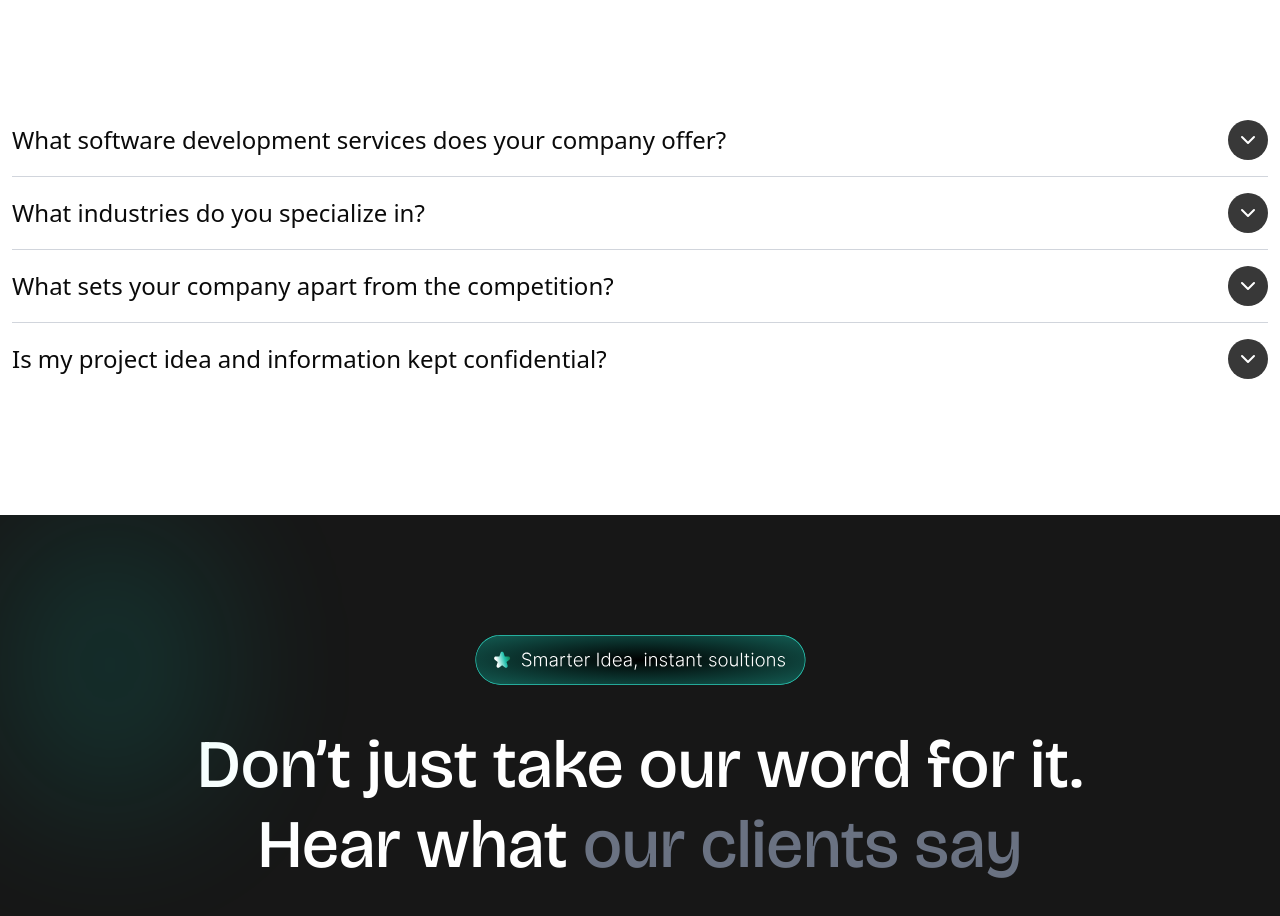
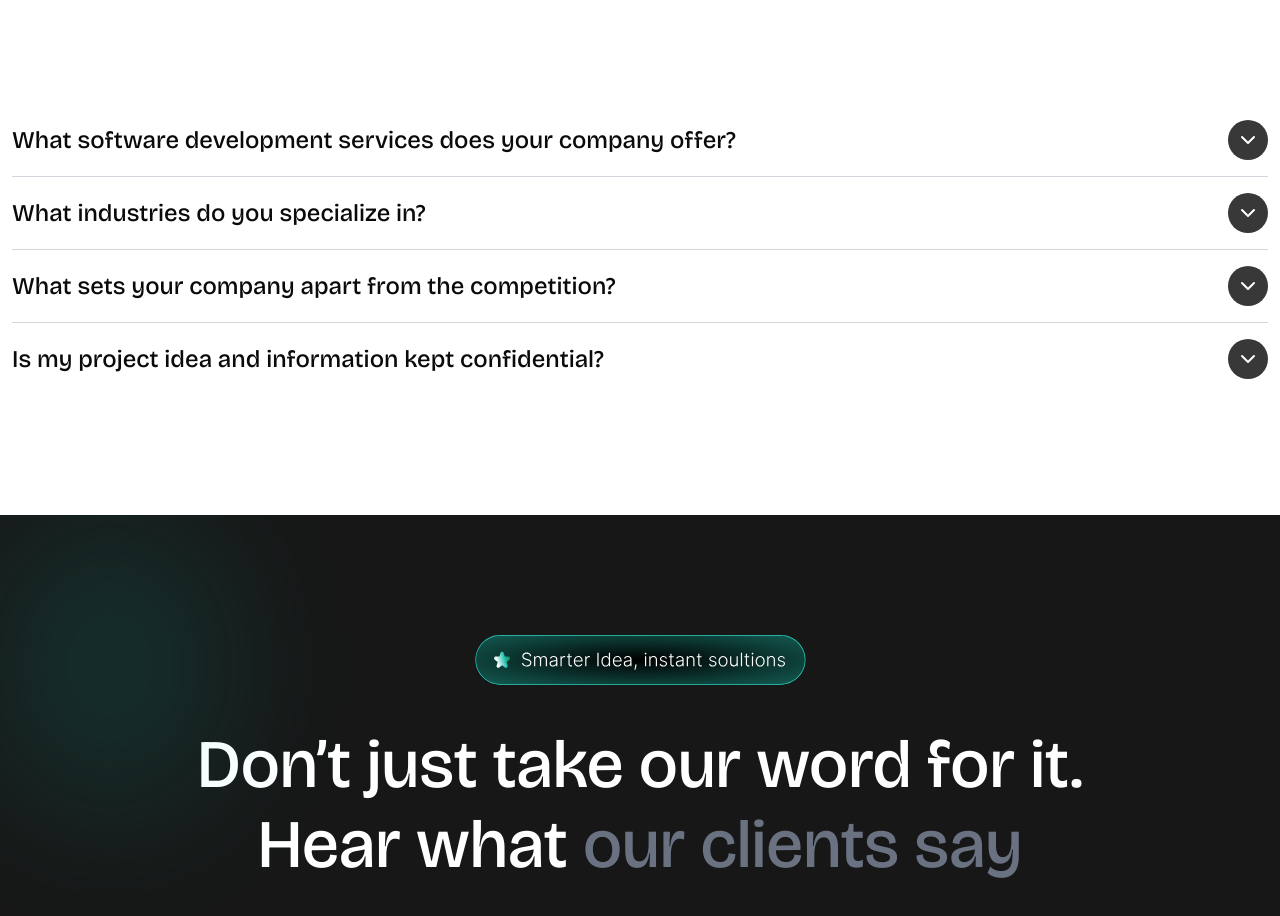
Before and after one commit to nirobsarker012/software-chamber, a React (Vite) app: page / in a window 1280 px wide. Shown: the part 7840-8756 px from the top of the page. Built offline with nearby package versions, Linux system fonts and the light colour scheme.

Commit message:
add:accordation-title-font-update

```diff
--- a/src/components/styles/Accordation.tsx
+++ b/src/components/styles/Accordation.tsx
@@ -54,7 +54,7 @@ const Accordation: React.FC = () => {
             onClick={() => toggleAccordion(item.id)}
             className="w-full flex justify-between items-center py-4 text-left font-medium text-lg sm:text-xl lg:text-2xl"
           >
-            <span className="pr-4">{item.question}</span>
+            <span className="pr-4 font-bricol">{item.question}</span>
             <span className="flex-shrink-0">
               {activeId === item.id ? (
                 <FiChevronUp className="bg-teal-400 text-white w-8 h-8 sm:w-10 sm:h-10 p-1.5 sm:p-2 rounded-full" />
```
